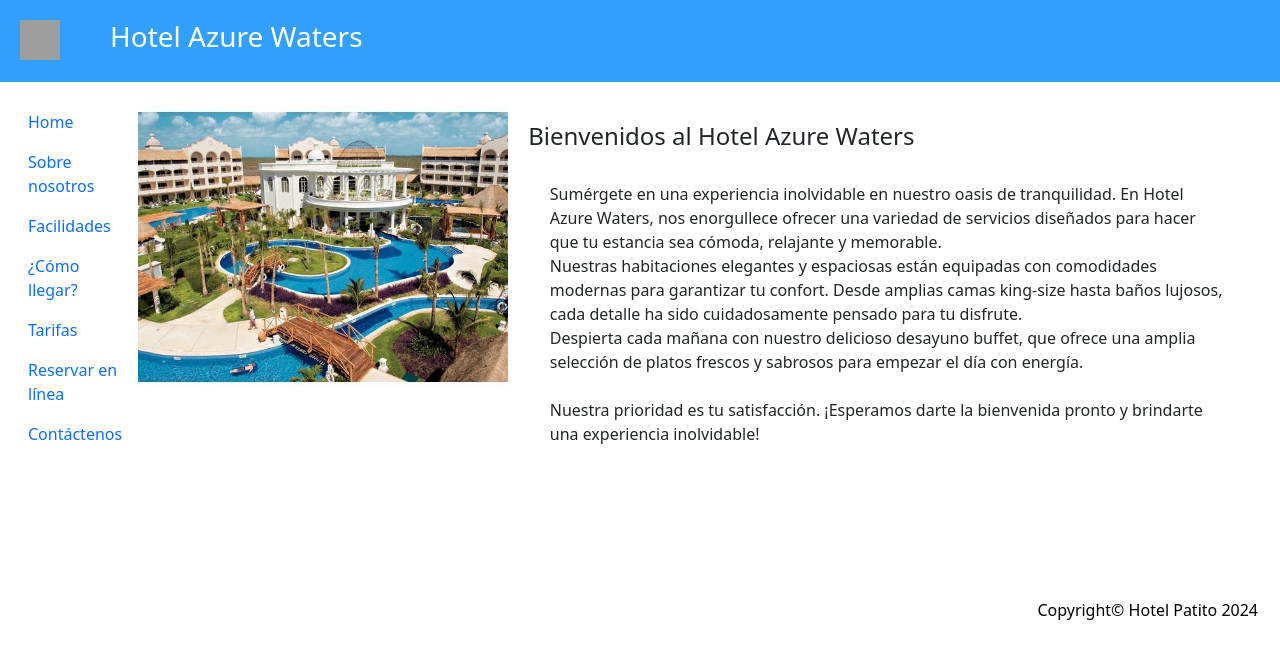
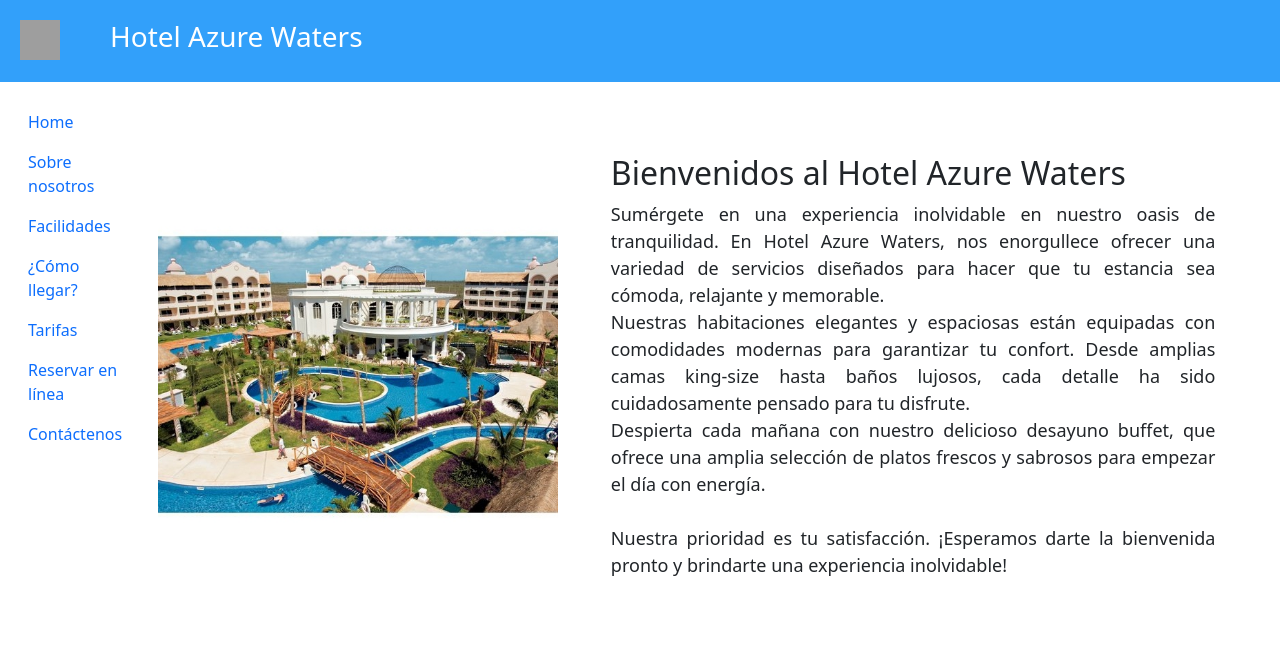
Before and after one commit to BrayanAntonio08/Azure-Waters-frontend, an Angular app: page / in a window 1280 px wide. Shown: the top 658 px of the page. Built offline with nearby package versions, Linux system fonts and the light colour scheme; grey boxes are pictures that could not be loaded.

Commit message:
Update US7

```diff
--- a/src/app/client/facilities/facilities.component.css
+++ b/src/app/client/facilities/facilities.component.css
@@ -0,0 +1,22 @@
+* {
+    padding: 10px;
+  }
+
+  .facilities p {
+    font-size: 18px;
+    width: 300%;
+  }
+
+  .image-description {
+    width: 50%;
+    display: flex;
+  }
+
+  .image-description img {
+    width: 340px;
+    height: 240px;
+  }
+
+  .description {
+    text-align: justify;
+  }
--- a/src/app/client/facilities/facilities.component.html
+++ b/src/app/client/facilities/facilities.component.html
@@ -1 +1,86 @@
-<h1>Facilidades</h1>
+  <section class="facilities">
+    <h1>Facilidades</h1>
+
+    <div class="container">
+      <div class="grid-item">
+        <div class="image-description">
+          <img src="assets/bedroom.jpg" alt="Image 1">
+          <div class="description">
+            <p>Descansa y recarga energías en nuestras confortables habitaciones estándar, diseñadas para ofrecerte un refugio de tranquilidad y comodidad durante tu estancia. Con una decoración elegante y todas las comodidades modernas que necesitas, nuestras habitaciones son el lugar perfecto para relajarte después de un día lleno de actividades. Disfruta de una noche de sueño reparador y despiértate renovado y listo para disfrutar de otro día de aventuras en nuestro hotel.</p>
+          </div>
+        </div>
+      </div>
+      <div class="grid-item">
+        <div class="image-description">
+          <img src="assets/suit.jpg" alt="Image 2">
+          <div class="description">
+            <p>Disfruta de una experiencia de lujo incomparable en nuestras exclusivas suites, donde el confort y la elegancia se combinan para ofrecerte una estancia verdaderamente inolvidable. Con amplios espacios, vistas impresionantes y comodidades de primera clase, nuestras suites son el refugio perfecto para aquellos que buscan lo mejor en alojamiento. Déjate mimar por nuestro servicio de primera clase y disfruta de una experiencia que supera todas tus expectativas.</p>
+          </div>
+        </div>
+      </div>
+      <div class="grid-item">
+        <div class="image-description">
+          <img src="assets/pool.jpg" alt="Image 3">
+          <div class="description">
+            <p>Sumérgete en la diversión en nuestra impresionante piscina, donde el sol, la diversión y la relajación se combinan para crear momentos inolvidables. Disfruta de un refrescante chapuzón en nuestras cristalinas aguas. Con vistas panorámicas y un ambiente relajante, nuestra piscina es el lugar ideal para escapar del estrés diario y disfrutar al máximo de tus vacaciones.</p>
+          </div>
+        </div>
+      </div>
+      <div class="grid-item">
+        <div class="image-description">
+          <img src="assets/funArea.jpg" alt="Image 4">
+          <div class="description">
+            <p>¡La diversión nunca se detiene en nuestro hotel! Te ofrecemos toboganes emocionantes, donde la adrenalina se combina con la frescura del agua para ofrecerte una experiencia inolvidable y una cancha de fútbol para disfrutar de apasionantes partidos junto al mar. </p>
+          </div>
+        </div>
+      </div>
+      <div class="grid-item">
+        <div class="image-description">
+          <img src="assets/restaurant.jpg" alt="Image 5">
+          <div class="description">
+            <p>Deléitate con una experiencia gastronómica excepcional en nuestro restaurante, donde la cocina gourmet se combina con vistas impresionantes para ofrecerte una experiencia inigualable. Nuestro talentoso equipo de chefs utiliza ingredientes frescos y de temporada para crear platos deliciosos que satisfacen todos los paladares.</p>
+          </div>
+        </div>
+      </div>
+      <div class="grid-item">
+        <div class="image-description">
+          <img src="assets/bar.jpg" alt="Image 6">
+          <div class="description">
+            <p>Relájate y disfruta de tu bebida favorita en nuestro acogedor bar, donde la buena compañía se combina con deliciosos cócteles para ofrecerte una experiencia inolvidable. Desde clásicos atemporales hasta creaciones innovadoras, nuestra amplia selección de bebidas seguramente satisfará todos los gustos. Con un ambiente animado y un servicio excepcional, nuestro bar es el lugar perfecto para socializar y relajarte después de un día de aventuras.</p>
+          </div>
+        </div>
+      </div>
+      <div class="grid-item">
+        <div class="image-description">
+          <img src="assets/gym.jpg" alt="Image 7">
+          <div class="description">
+            <p>Mantente en forma durante tu estadía en nuestro moderno gimnasio, equipado con todo lo que necesitas para mantener tu rutina de ejercicio. Nuestro gimnasio ofrece una amplia gama de opciones para que puedas mantener tu salud y bienestar mientras viajas. Con un ambiente motivador y vistas inspiradoras, te ayudaremos a alcanzar tus objetivos de fitness mientras disfrutas de tu estancia en nuestro hotel.</p>
+          </div>
+        </div>
+      </div>
+      <div class="grid-item">
+        <div class="image-description">
+          <img src="assets/events.jpg" alt="Image 8">
+          <div class="description">
+            <p>Te ofrecemos eventos especiales que te esperan para hacer de tu estadía una experiencia inolvidable. Espectaculos y conciertos en vivo. <br/>Disfruta de noches llenas de música, baile y diversión, todo dentro del confort y la elegancia de nuestro hotel.</p>
+          </div>
+        </div>
+      </div>
+      <div class="grid-item">
+        <div class="image-description">
+          <img src="assets/spa.jpg" alt="Image 9">
+          <div class="description">
+            <p>Sumérgete en un oasis de relajación y rejuvenecimiento en nuestro lujoso spa. Disfruta de una amplia gama de tratamientos terapéuticos diseñados para revitalizar cuerpo y mente, desde masajes relajantes hasta tratamientos de belleza rejuvenecedores. Déjate mimar por nuestros expertos terapeutas en un entorno tranquilo y sereno que te dejará renovado y listo para disfrutar al máximo de tu estadía.</p>
+          </div>
+        </div>
+      </div>
+      <div class="grid-item">
+        <div class="image-description">
+          <img src="assets/snorkel.jpg" alt="Image 10">
+          <div class="description">
+            <p>Embárcate en emocionantes aventuras con nuestras emocionantes excursiones guiadas, donde podrás explorar los tesoros ocultos de nuestro destino con la ayuda de nuestros expertos guías. Desde emocionantes excursiones de snorkel hasta relajantes paseos en kayak, nuestras actividades te ofrecen la oportunidad de descubrir la belleza y la diversidad de nuestra región de una manera única y emocionante.</p>
+          </div>
+        </div>
+      </div>
+    </div>
+  </section>
--- a/src/app/client/home/home.component.css
+++ b/src/app/client/home/home.component.css
@@ -1,47 +1,19 @@
-* {
-    margin: 0;
-    padding: 0;
-  }
+.welcome {
+  display: flex;
+  align-items: center;
+  padding: 20px;
+}
 
-  img{
-    float: left;
-    margin-right: 20px;
-    width: 370px;
-    height: 290px;
-  }
-  .main-container {
-    padding: 20px;
-  }
+.welcome img {
+  flex: 0 0 auto;
+  margin-right: 20px;
+  width: 400px;
+  height: auto;
+}
 
-
-  .welcome {
-    margin-bottom: 20px;
-  }
-
-  .welcome h2 {
-    font-size: 24px;
-    margin-bottom: 10px;
-  }
-
-  .welcome p {
-    font-size: 16px;
-    line-height: 1.5;
-    padding: 3%;
-  }
-
-  .welcome {
-    display: flex;
-    flex-direction: column;
-    align-items: right;
-  }
-
-  .welcome h2 {
-    margin-bottom: 10px;
-  }
-
-  .footer-container {
-    color: black;
-    padding: 10px;
-    text-align: right;
-    margin-top: 80px;
-  }
+.welcome-text {
+  flex: 1;
+  text-align: justify;
+  padding: 3%;
+  font-size: 18px;
+}
--- a/src/app/client/home/home.component.html
+++ b/src/app/client/home/home.component.html
@@ -1,21 +1,6 @@
-
-<!DOCTYPE html>
-<html lang="es">
-
-<head>
-    <meta charset="UTF-8">
-    <meta name="viewport" content="width=device-width, initial-scale=1.0">
-    <link rel="stylesheet" href="home.component.css">
-</head>
-
-
-<body>
-    <header class="header-container">
-      <img src="assets/home.jpg" alt="image home">
-    </header>
-
-    <main class="main-container">
 <section class="welcome">
+  <img src="assets/home.jpg" alt="imagen de bienvenida">
+  <div class="welcome-text">
     <h2>Bienvenidos al Hotel Azure Waters</h2>
     <p>Sumérgete en una experiencia inolvidable en nuestro oasis de tranquilidad.
         En Hotel Azure Waters, nos enorgullece ofrecer una variedad de servicios diseñados para hacer
@@ -27,12 +12,5 @@
         selección de platos frescos y sabrosos para empezar el día con energía.<br /><br />
         Nuestra prioridad es tu satisfacción. ¡Esperamos darte la bienvenida pronto y brindarte
         una experiencia inolvidable!</p>
+  </div>
 </section>
-      <section class="seccion-informacion">
-        </section>
-    </main>
-    <footer class="footer-container">
-      <p>Copyright© Hotel Patito 2024</p>
-    </footer>
-  </body>
-  </html>
```
Also changed, not shown: src/assets/activities.jpg (deleted), src/assets/snorkel.jpg (added). Lines whose indentation alone changed are shown as unchanged.
